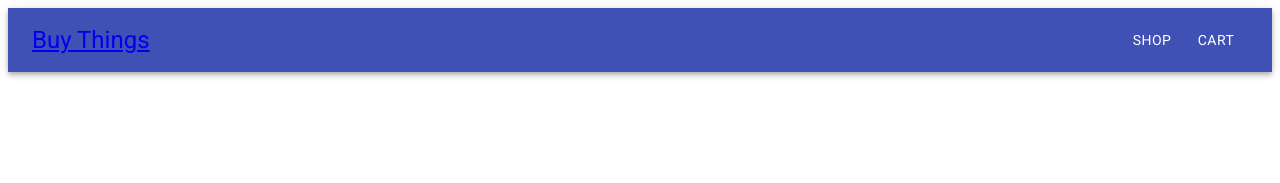
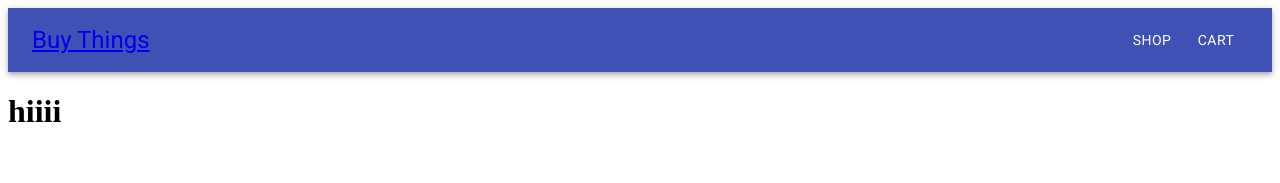
Before and after one commit to vbit27/shopping-cart, a React (Create React App) app: page /cart in a window 1280 px wide. Shown: the top 183 px of the page. Built offline with nearby package versions, Linux system fonts and the light colour scheme.

Commit message:
Add useContext logic qith TypeScript

```diff
--- /dev/null
+++ b/src/CartContext.tsx
@@ -0,0 +1,12 @@
+import { createContext, SetStateAction } from 'react';
+
+export const CartContext = createContext<ContextType | undefined>(undefined);
+
+interface CartObject {
+  [key: string]: number;
+}
+
+interface ContextType {
+  cart: CartObject;
+  setCart: (value: CartObject) => void;
+}
--- a/src/Routes.tsx
+++ b/src/Routes.tsx
@@ -1,19 +1,30 @@
-import React from 'react';
+import React, { createContext, useContext, useState } from 'react';
 import { BrowserRouter, Switch, Route } from 'react-router-dom';
+import Cart from './components/Cart';
 import Header from './components/Header';
 import Home from './components/Home';
 import Shop from './components/Shop';
+import { CartContext } from './CartContext';
 
 const Routes = () => {
+  const [cart, setCart] = useState<CartObject>({});
+
   return (
     <BrowserRouter>
-      <Header />
-      <Switch>
-        <Route exact path="/" component={Home} />
-        <Route path="/shop" component={Shop} />
-      </Switch>
+      <CartContext.Provider value={{ cart, setCart }}>
+        <Header />
+        <Switch>
+          <Route exact path="/" component={Home} />
+          <Route exact path="/shop" component={Shop} />
+          <Route exact path="/cart" component={Cart} />
+        </Switch>
+      </CartContext.Provider>
     </BrowserRouter>
   );
 };
 
+interface CartObject {
+  [key: string]: number;
+}
+
 export default Routes;
--- a/src/components/Cart.tsx
+++ b/src/components/Cart.tsx
@@ -1,7 +1,11 @@
 import React from 'react';
 
 function Cart() {
-  return <div></div>;
+  return (
+    <div>
+      <h1>hiiii</h1>
+    </div>
+  );
 }
 
 export default Cart;
--- a/src/components/Shop.tsx
+++ b/src/components/Shop.tsx
@@ -1,4 +1,5 @@
-import React, { useState } from 'react';
+import React, { useContext, useState } from 'react';
+import { CartContext } from '../CartContext';
 import Cards from './Cards';
 
 const Shop = () => {
@@ -11,7 +12,7 @@ const Shop = () => {
     '106': 1,
   });
 
-  const [cart, setCart] = useState<CartObject>({});
+  const { cart, setCart } = useContext(CartContext)!;
 
   const incrementQuantity = (index: string) => {
     let currentQuantity = quantity[index as keyof Quantity];
```
